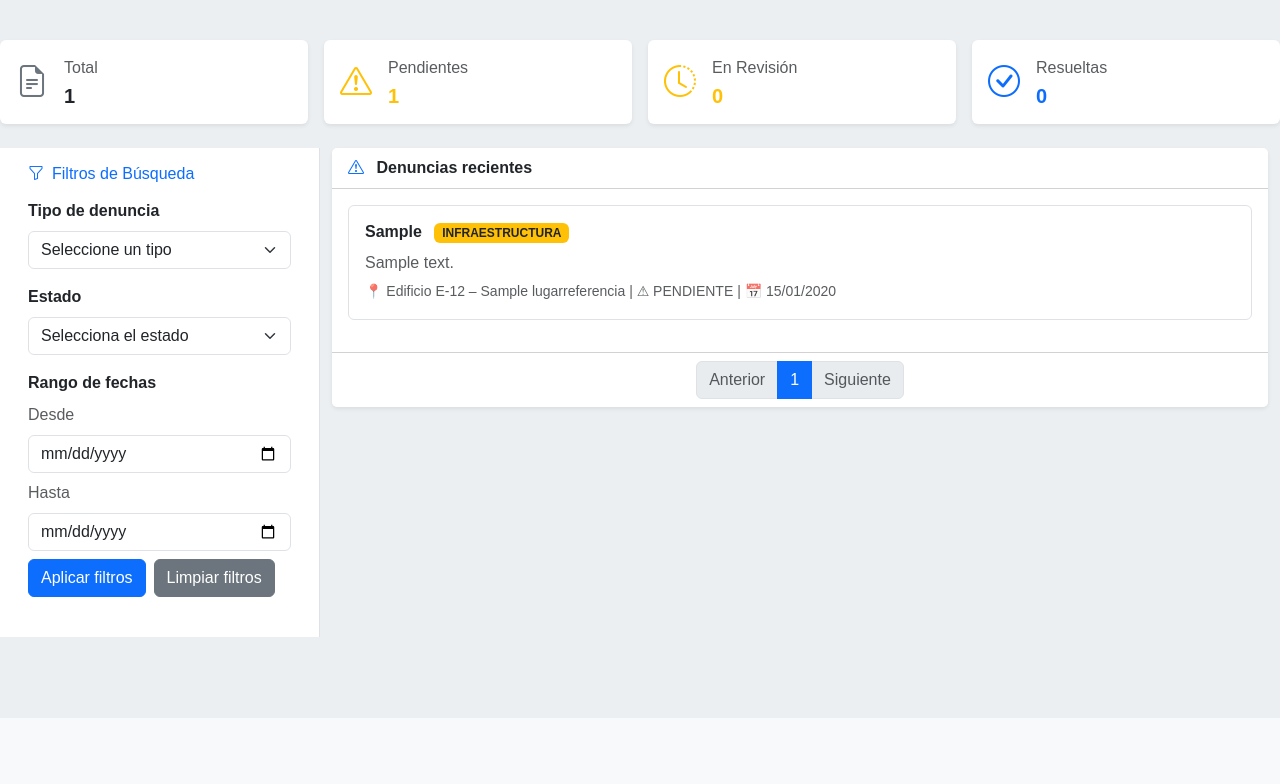
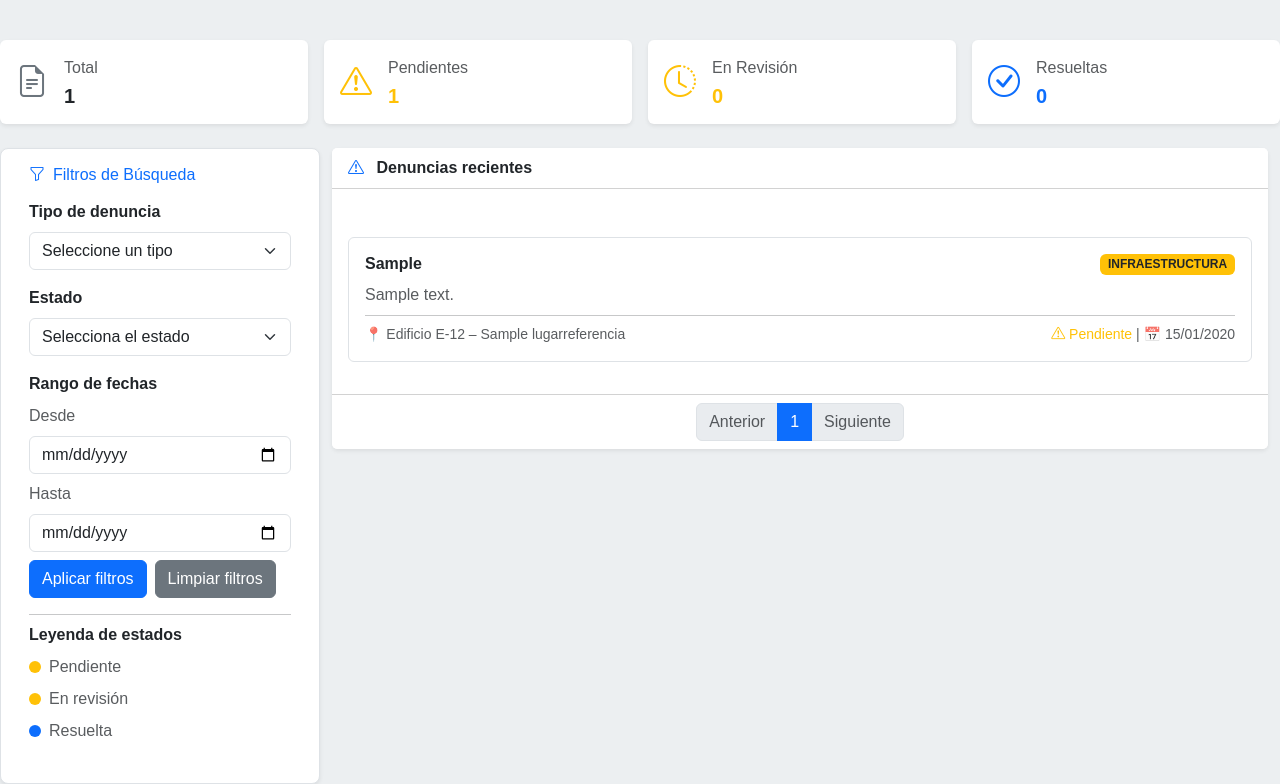
Before and after one commit to MJavoso/InfraUAZ, a Django app: page / in a window 1280 px wide. Shown: the part 82-866 px from the top of the page. Before the commit the page ends 719 px from the top, so only its background shows below. Run offline with Django 5.2, Linux system fonts and the light colour scheme; a user stored in the database is signed in; data comes from the database, SQL or seed files in the repository; tables that the repository leaves empty hold one stand-in row (values such as "Sample post"); parts of the project's set-up code (start-up, migrations or seed data) failed here and were passed over.

Commit message:
cambios en el muro de denuncias en front

```diff
--- a/InfraUAZ/denuncias/templates/muro_denuncias.html
+++ b/InfraUAZ/denuncias/templates/muro_denuncias.html
@@ -73,7 +73,7 @@
 <!-- Fila principal -->
 <div class="row mx-0">
     <!-- Sidebar -->
-    <div class="col-12 col-md-3 col-xl-3 border-end bg-white">
+    <div class="col-12 col-md-3 col-xl-3 bg-white border rounded-3 shadow-sm">
         <form id="denunciaFiltros" method="post">
         {% csrf_token %}
         <div class="px-3 pt-3 pb-4">
@@ -124,6 +124,36 @@
                 </div>
 
             </div>
+
+            <hr class="my-2">
+            <div class="mb-3">
+                <label class="form-label fw-semibold d-block mb-2">Leyenda de estados</label>
+
+                <div class="d-flex flex-column gap-2">
+
+                    <!-- Pendiente -->
+                    <div class="d-flex align-items-center gap-2">
+                        <span class="rounded-circle d-inline-block"
+                            style="width: 12px; height: 12px; background-color: #ffc107;"></span>
+                        <span class="text-muted">Pendiente</span>
+                    </div>
+
+                    <!-- En Revisión -->
+                    <div class="d-flex align-items-center gap-2">
+                        <span class="rounded-circle d-inline-block"
+                            style="width: 12px; height: 12px; background-color: #ffc107;"></span>
+                        <span class="text-muted">En revisión</span>
+                    </div>
+
+                    <!-- Resuelta -->
+                    <div class="d-flex align-items-center gap-2">
+                        <span class="rounded-circle d-inline-block"
+                            style="width: 12px; height: 12px; background-color: #0d6efd;"></span>
+                        <span class="text-muted">Resuelta</span>
+                    </div>
+
+                </div>
+            </div>
         </div>
         </form>
     </div>
@@ -140,10 +170,25 @@
                 {% for denuncia in denuncias_paginadas %}
                 <a href="{% url 'detalle_denuncia' denuncia.id_denuncia %}"
                    class="text-decoration-none text-dark">
+
+                </a>
+                {% empty %}
+                <p class="text-muted">No hay denuncias registradas.</p>
+                {% endfor %}
+            </div>
+            <div class="card-body" id="lista-denuncias" style="max-height: 420px; overflow-y: auto;">
+                {% for denuncia in denuncias_paginadas %}
+                <a href="{% url 'detalle_denuncia' denuncia.id_denuncia %}" class="text-decoration-none text-dark">
                     <div class="mb-3 p-3 border rounded bg-white hover-shadow-sm denuncia-card">
-                        <h6 class="fw-semibold">
-                            {{ denuncia.título }}
-                            <span class="badge
+
+                        <!-- Título con badge a la derecha -->
+                        <div class="d-flex justify-content-between align-items-start">
+                            <h6 class="fw-semibold mb-0">
+                                {{ denuncia.título }}
+                            </h6>
+
+                            <!-- Badge según estado -->
+                             <span class="badge
                                 {% if denuncia.id_tipo_denuncia.descripcion == 'INFRAESTRUCTURA' %}
                                     bg-warning text-dark
                                 {% elif denuncia.id_tipo_denuncia.descripcion == 'MOBILIARIO' %}
@@ -156,15 +201,39 @@
                                 ms-2">
                                 {{ denuncia.id_tipo_denuncia.descripcion }}
                             </span>
-                        </h6>
-                        <p class="mb-1 text-muted">
+                        </div>
+
+                        <!-- Descripción -->
+                        <p class="mt-2 mb-2 text-muted">
                             {{ denuncia.descripcion|truncatechars:120 }}
                         </p>
-                        <small class="text-muted">
-                            📍 {{ denuncia.id_lugar.id_programa.id_edificio.nombre }} – {{ denuncia.id_lugar.nombre_lugar }}
-                            | ⚠ {{ denuncia.id_estado.estado }}
-                            | 📅 {{ denuncia.fecha|date:"d/m/Y" }}
+
+                        <!-- Línea divisoria -->
+                        <hr class="my-2">
+
+                        <!-- Información inferior -->
+                        <small  class="text-muted d-flex justify-content-between align-items-center">
+                             <!-- IZQUIERDA -->
+                            <span>
+                                📍 {{ denuncia.id_lugar.id_programa.id_edificio.nombre }} – {{ denuncia.id_lugar.nombre_lugar }}
+                            </span>
+
+                            <!-- DERECHA -->
+                            <span>
+                                {% if denuncia.id_estado.estado == 'PENDIENTE' %}
+                                    <span class="text-warning"><i class="bi bi-exclamation-triangle"></i> Pendiente</span>
+                                {% elif denuncia.id_estado.estado == 'EN_PROCESO' %}
+                                    <span class="text-warning"><i class="bi bi-clock-history"></i> En revisión</span>
+                                {% elif denuncia.id_estado.estado == 'RESUELTA' %}
+                                    <span class="text-primary"><i class="bi bi-check-circle"></i> Resuelta</span>
+                                {% else %}
+                                    <span class="text-muted">{{ denuncia.id_estado.estado }}</span>
+                                {% endif %}
+
+                                | 📅 {{ denuncia.fecha|date:"d/m/Y" }}
+                            </span>
                         </small>
+
                     </div>
                 </a>
                 {% empty %}
```
